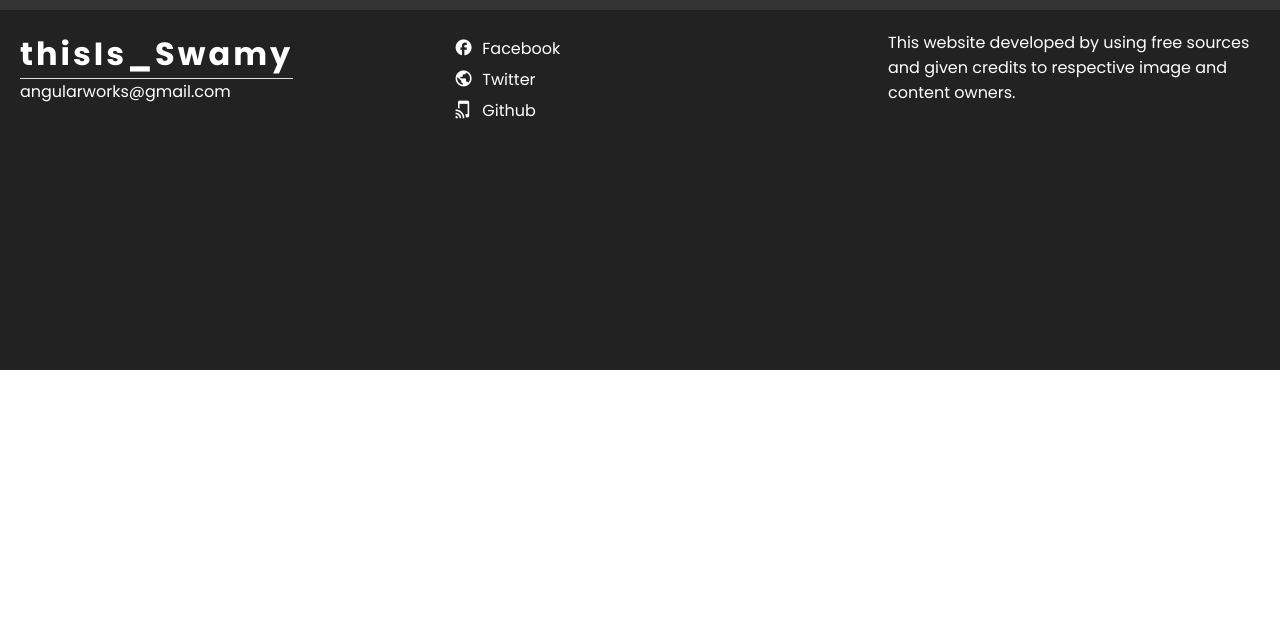
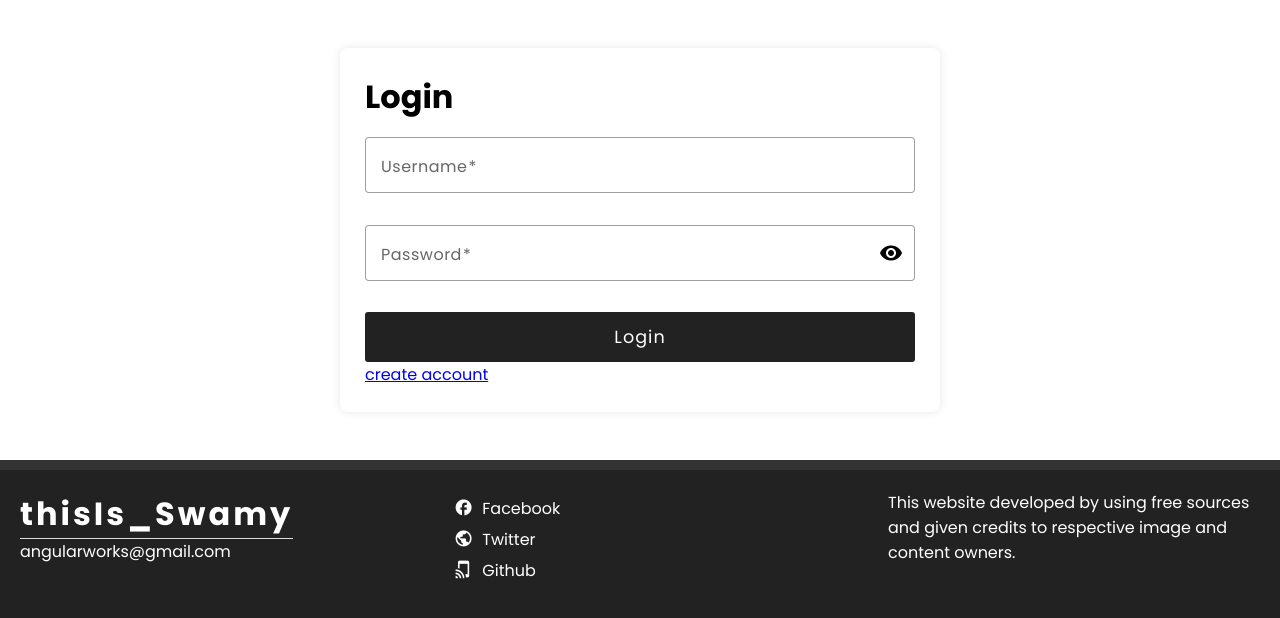
Before and after one commit to thisisswamy/movie-review-angular-app, an Angular app: page /user/login in a window 1280 px wide. Before the commit this address led to /. Shown: the top 618 px of the page. Built offline with nearby package versions, Linux system fonts and the light colour scheme.

Commit message:
added login form

```diff
--- a/src/app/app-routing.module.ts
+++ b/src/app/app-routing.module.ts
@@ -7,7 +7,7 @@ const routes: Routes = [
     loadChildren :()=>import('./home/home.module').then(m=>m.HomeModule)
   },
   {
-    path:'login',
+    path:'user',
     loadChildren :()=>import('./user/user.module').then(m=>m.UserModule)
   },
 ];
--- /dev/null
+++ b/src/app/common/services/Error-handler.ts
@@ -0,0 +1,21 @@
+import { AbstractControl, FormControl, FormGroupDirective, NgForm } from "@angular/forms";
+import { ErrorStateMatcher } from "@angular/material/core";
+
+export class MyErrorStateMatcher implements ErrorStateMatcher {
+    isErrorState(control: FormControl | null, form: FormGroupDirective | NgForm | null): boolean {
+      const isSubmitted = form && form.submitted;
+      return !!(control && control.invalid && (control.dirty || control.touched || isSubmitted));
+    }
+}
+
+export function PasswordValidator(control:AbstractControl):{[key:string] :boolean}{
+  const password =control.get('password');
+  const confirmPassword=control.get('confirmPassword')
+
+  if(password?.pristine || confirmPassword?.pristine){
+    return {'misMatch':false};
+  }
+  console.log(password?.value !== confirmPassword?.value);
+
+  return password && confirmPassword && password?.value !== confirmPassword?.value ? {'misMatch':true} : {'miMatch':false};
+}
--- a/src/app/common/shared/shared.module.ts
+++ b/src/app/common/shared/shared.module.ts
@@ -1,8 +1,10 @@
 import { NgModule, Type } from '@angular/core';
 import { CommonModule } from '@angular/common';
 import {MatIconModule} from '@angular/material/icon';
+import {MatInputModule} from '@angular/material/input';
+import {MatFormFieldModule} from '@angular/material/form-field';
 
-const materialImports:any[]=[MatIconModule]
+const materialImports:any[]=[MatIconModule,MatInputModule,MatFormFieldModule]
 
 
 @NgModule({
--- a/src/app/home/landing/landing.component.html
+++ b/src/app/home/landing/landing.component.html
@@ -9,8 +9,8 @@
             <div class="login-sign">
                 <p>Start Here...</p>
                 <div class="sign-ups">
-                    <button class="login" (click)="login()" type="button">Login</button>
-                    <button class="sign-up">Sign up</button>
+                    <button class="login" routerLink="user/login" type="button">Login</button>
+                    <button class="sign-up" routerLink="user/sign-up">Sign up</button>
                 </div>
             </div>
         </div>
@@ -78,6 +78,5 @@
 
         </div>
 
-
     </div>
 </div>
--- a/src/app/user/login/login.component.html
+++ b/src/app/user/login/login.component.html
@@ -1 +1,36 @@
-<p>login works!</p>
+<div class="wrapper">
+    <div class="login-container">
+        <form [formGroup]="loginForm">
+            <h1>Login</h1>
+            <mat-form-field appearance="outline" class="example-full-width">
+              <mat-label>Username</mat-label>
+              <input matInput
+              formControlName="email"
+              [errorStateMatcher]="matcher"
+              placeholder="Enter username">
+              <mat-error *ngIf="loginForm.get('email')?.hasError('email') && !loginForm.get('email')?.hasError('required')">
+                Please enter a valid email address
+              </mat-error>
+              <mat-error *ngIf="loginForm.get('email')?.hasError('required')">
+                Username is <strong>required</strong>
+              </mat-error>
+            </mat-form-field>
+            <mat-form-field appearance="outline" class="example-full-width">
+              <mat-label>Password</mat-label>
+              <input [type]="!hide ? 'password' : 'text'"  matInput formControlName="password" [errorStateMatcher]="matcher"
+                     placeholder="Enter username">
+                     <mat-icon matSuffix (click)="hide = !hide">{{hide ? 'visibility_off' : 'visibility'}}</mat-icon>
+              <mat-error class="err-msg" *ngIf="loginForm.get('password')?.hasError('required')">
+                Password is <strong>required</strong>
+              </mat-error>
+            </mat-form-field>
+            <div class="button-area">
+                <button>Login</button>
+                <small><a routerLink="/user/sign-up">create account</a></small><br>
+
+            </div>
+          </form>
+
+    </div>
+
+</div>
--- a/src/app/user/login/login.component.scss
+++ b/src/app/user/login/login.component.scss
@@ -0,0 +1,57 @@
+.wrapper{
+    display: flex;
+    justify-content: center;
+    align-items: center;
+    margin: 3em;
+    .login-container{
+        max-width: 600px;
+        min-width: 450px;
+        width: 100%;
+        padding: 25px;
+        border-radius: 8px;
+        box-shadow: 0 0 10px 0 rgba(0 0 0/10%);
+        form{
+            display: flex;
+            flex-direction: column;
+            gap: .6em;
+            h1{
+                margin:0 0 .2em 0;
+                //border-bottom: 2px solid rgb(13, 13, 188);
+            }
+
+            .mat-form-field{
+                .mat-icon{
+                    color: #222;
+                }
+                small{
+
+                }
+            }
+            .button-area{
+                small{
+                    margin-top: .7em;
+                    a{
+                        font-size: 1.2em;
+                        color: rgb(0, 0, 252);
+                    }
+                }
+                button{
+                    width: 100%;
+                    outline: none;
+                    border: none;
+                    background-color: #222;
+                    color: #fff;
+                    padding: 12px 0;
+                    border-radius: 3px;
+                    font-size: 1.1em;
+                    cursor: pointer;
+                    letter-spacing: 1px;
+                }
+                button:hover{
+                    background-color: rgb(182, 4, 4);
+                }
+            }
+        }
+
+    }
+}
--- a/src/app/user/login/login.component.ts
+++ b/src/app/user/login/login.component.ts
@@ -1,10 +1,30 @@
-import { Component } from '@angular/core';
+import { Component, OnInit } from '@angular/core';
+import { FormGroup, FormBuilder, Validators } from '@angular/forms';
+import { MyErrorStateMatcher } from 'src/app/common/services/Error-handler';
 
 @Component({
   selector: 'app-login',
   templateUrl: './login.component.html',
   styleUrls: ['./login.component.scss']
 })
-export class LoginComponent {
+export class LoginComponent implements OnInit  {
+
+  matcher = new MyErrorStateMatcher();
+  loginForm!:FormGroup;
+  hide!:boolean;
+
+  constructor(private fb:FormBuilder){}
+
+  ngOnInit(): void {
+    this.loginForm =this.fb.group({
+      email:['',[Validators.required,Validators.email]],
+      password:['',[Validators.required]]
+    })
+  }
+
+
+
+
+
 
 }
--- a/src/app/user/signup/signup.component.html
+++ b/src/app/user/signup/signup.component.html
@@ -1 +1,47 @@
-<p>signup works!</p>
+<div class="wrapper">
+    <div class="login-container">
+        <form [formGroup]="signUpForm">
+            <h1>Sign up</h1>
+            <mat-form-field appearance="outline" class="example-full-width">
+              <mat-label>Username</mat-label>
+              <input matInput
+              formControlName="email"
+              [errorStateMatcher]="matcher"
+              placeholder="Enter username">
+              <mat-error *ngIf="signUpForm.get('email')?.hasError('email') && !signUpForm.get('email')?.hasError('required')">
+                Please enter a valid email address
+              </mat-error>
+              <mat-error *ngIf="signUpForm.get('email')?.hasError('required')">
+                Username is <strong>required</strong>
+              </mat-error>
+            </mat-form-field>
+            <mat-form-field appearance="outline" class="example-full-width">
+              <mat-label>Password</mat-label>
+              <input [type]="!hide ? 'password' : 'text'"  matInput formControlName="password" [errorStateMatcher]="matcher"
+                     placeholder="Enter username">
+                     <mat-icon matSuffix (click)="hide = !hide">{{hide ? 'visibility_off' : 'visibility'}}</mat-icon>
+              <mat-error class="err-msg" *ngIf="signUpForm.get('password')?.hasError('required')">
+                Password is <strong>required</strong>
+              </mat-error>
+            </mat-form-field>
+            <mat-form-field appearance="outline" class="example-full-width">
+              <mat-label>Confirm Password</mat-label>
+              <input [type]="!hide ? 'password' : 'text'"  matInput formControlName="confirmPassword" [errorStateMatcher]="matcher"
+                     placeholder="Enter username">
+                     <mat-icon matSuffix (click)="hide = !hide">{{hide ? 'visibility_off' : 'visibility'}}</mat-icon>
+              <mat-error class="err-msg" *ngIf="signUpForm.get('confirmPassword')?.hasError('required')">
+                confirm password is <strong>required</strong>
+
+              </mat-error>
+              <mat-error class="err-msg" *ngIf="!signUpForm?.errors?.['misMatch'] && !signUpForm.get('confirmPassword')?.hasError('required')">
+                password and confirm password mismatch
+              </mat-error>
+            </mat-form-field>
+            <div class="button-area">
+                <button>Submit</button>
+            </div>
+          </form>
+
+    </div>
+
+</div>
--- a/src/app/user/signup/signup.component.scss
+++ b/src/app/user/signup/signup.component.scss
@@ -0,0 +1,57 @@
+.wrapper{
+    display: flex;
+    justify-content: center;
+    align-items: center;
+    margin: 3em;
+    .login-container{
+        max-width: 600px;
+        min-width: 450px;
+        width: 100%;
+        padding: 25px;
+        border-radius: 8px;
+        box-shadow: 0 0 10px 0 rgba(0 0 0/10%);
+        form{
+            display: flex;
+            flex-direction: column;
+            gap: .6em;
+            h1{
+                margin:0 0 .2em 0;
+                //border-bottom: 2px solid rgb(13, 13, 188);
+            }
+
+            .mat-form-field{
+                .mat-icon{
+                    color: #222;
+                }
+                small{
+
+                }
+            }
+            .button-area{
+                small{
+                    margin-top: .7em;
+                    a{
+                        font-size: 1.2em;
+                        color: rgb(0, 0, 252);
+                    }
+                }
+                button{
+                    width: 100%;
+                    outline: none;
+                    border: none;
+                    background-color: #222;
+                    color: #fff;
+                    padding: 12px 0;
+                    border-radius: 3px;
+                    font-size: 1.1em;
+                    cursor: pointer;
+                    letter-spacing: 1px;
+                }
+                button:hover{
+                    background-color: rgb(182, 4, 4);
+                }
+            }
+        }
+
+    }
+}
--- a/src/app/user/signup/signup.component.ts
+++ b/src/app/user/signup/signup.component.ts
@@ -1,10 +1,26 @@
-import { Component } from '@angular/core';
+import { Component, OnInit } from '@angular/core';
+import { FormBuilder, FormGroup, Validators } from '@angular/forms';
+import { MyErrorStateMatcher } from 'src/app/common/services/Error-handler';
+import { PasswordValidator } from '../../common/services/Error-handler';
 
 @Component({
   selector: 'app-signup',
   templateUrl: './signup.component.html',
   styleUrls: ['./signup.component.scss']
 })
-export class SignupComponent {
+export class SignupComponent implements OnInit {
+  matcher = new MyErrorStateMatcher();
+  signUpForm!:FormGroup;
+  hide!:boolean;
+  constructor(private fb:FormBuilder){}
+
+  ngOnInit(): void {
+    this.signUpForm = this.fb.group({
+      email:['',[Validators.required, Validators.email]],
+      password:['',[Validators.required, Validators.pattern('')]],
+      confirmPassword:['',[Validators.required]],
+    },{validator:PasswordValidator})
+  }
+
 
 }
--- a/src/app/user/user-routing.module.ts
+++ b/src/app/user/user-routing.module.ts
@@ -5,7 +5,11 @@ import { SignupComponent } from './signup/signup.component';
 
 const routes: Routes = [
   {
-    path:'',
+    path:'',redirectTo:'login', pathMatch:'full'
+
+  },
+  {
+    path:'login',
     component:LoginComponent
   },
   {
```
Also changed, not shown: src/app/user/user.module.ts (+6 -1 lines).
